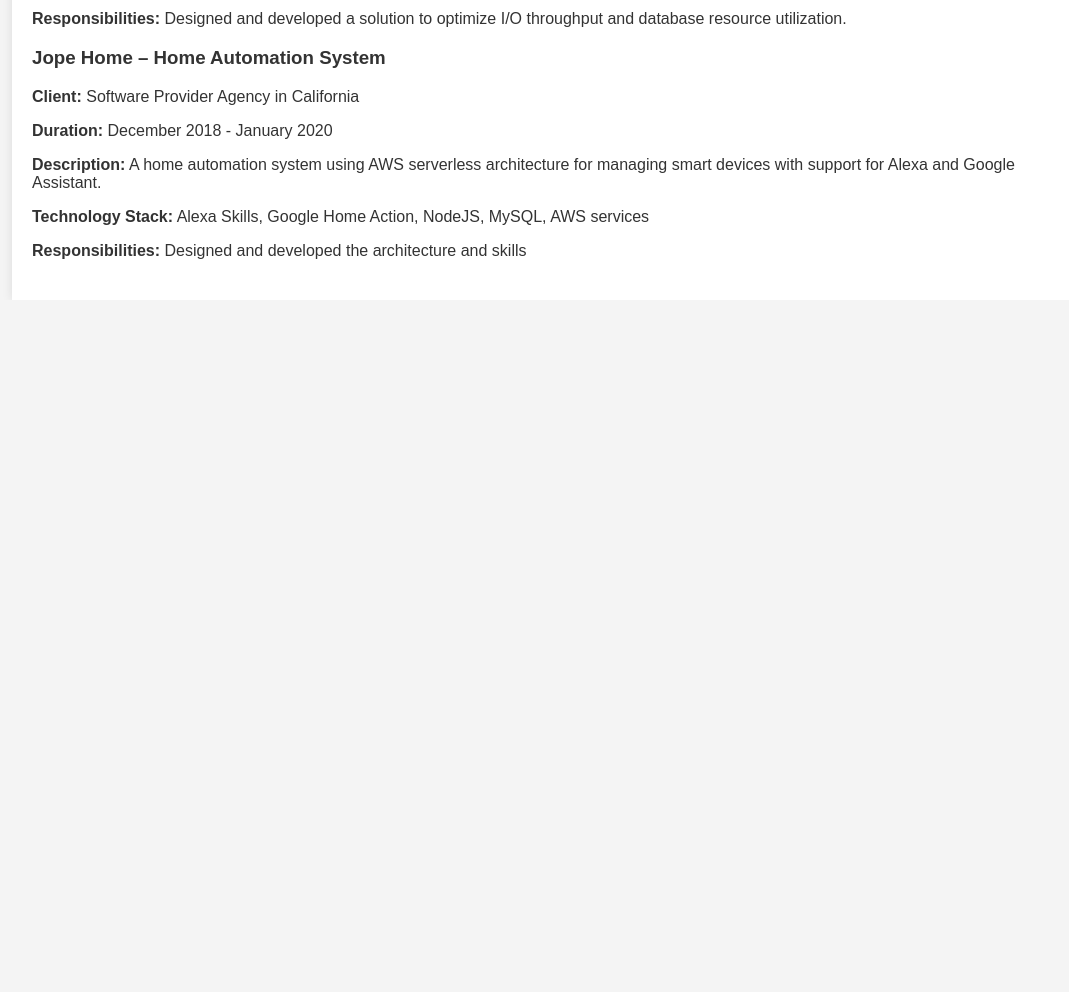
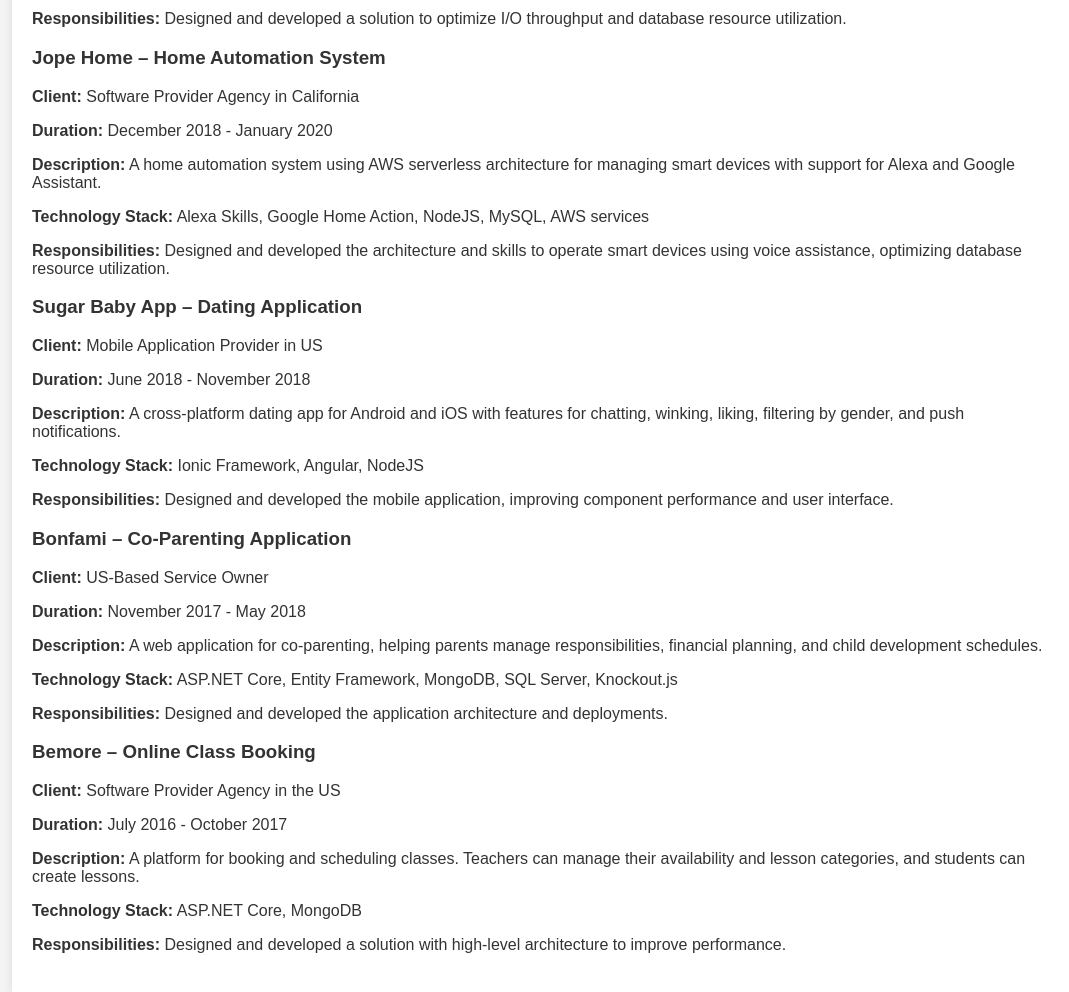
Before and after one commit to Sachin1612/resume, a plain HTML site: page index.html in a window 1280 px wide. Shown: the part 2227-3219 px from the top of the page, without its empty margins (96-1165 px from the left). Before the commit the page ends 2527 px from the top, so only its background shows below. Drawn offline with Linux system fonts and the light colour scheme.

Commit message:
Update index.html

```diff
--- a/index.html
+++ b/index.html
@@ -139,7 +139,31 @@
                     <p><strong>Duration:</strong> December 2018 - January 2020</p>
                     <p><strong>Description:</strong> A home automation system using AWS serverless architecture for managing smart devices with support for Alexa and Google Assistant.</p>
                     <p><strong>Technology Stack:</strong> Alexa Skills, Google Home Action, NodeJS, MySQL, AWS services</p>
-                    <p><strong>Responsibilities:</strong> Designed and developed the architecture and skills
+                    <p><strong>Responsibilities:</strong> Designed and developed the architecture and skills to operate smart devices using voice assistance, optimizing database resource utilization.</p>
+                </li>
+                <li>
+                    <h3>Sugar Baby App – Dating Application</h3>
+                    <p><strong>Client:</strong> Mobile Application Provider in US</p>
+                    <p><strong>Duration:</strong> June 2018 - November 2018</p>
+                    <p><strong>Description:</strong> A cross-platform dating app for Android and iOS with features for chatting, winking, liking, filtering by gender, and push notifications.</p>
+                    <p><strong>Technology Stack:</strong> Ionic Framework, Angular, NodeJS</p>
+                    <p><strong>Responsibilities:</strong> Designed and developed the mobile application, improving component performance and user interface.</p>
+                </li>
+                <li>
+                    <h3>Bonfami – Co-Parenting Application</h3>
+                    <p><strong>Client:</strong> US-Based Service Owner</p>
+                    <p><strong>Duration:</strong> November 2017 - May 2018</p>
+                    <p><strong>Description:</strong> A web application for co-parenting, helping parents manage responsibilities, financial planning, and child development schedules.</p>
+                    <p><strong>Technology Stack:</strong> ASP.NET Core, Entity Framework, MongoDB, SQL Server, Knockout.js</p>
+                    <p><strong>Responsibilities:</strong> Designed and developed the application architecture and deployments.</p>
+                </li>
+                <li>
+                    <h3>Bemore – Online Class Booking</h3>
+                    <p><strong>Client:</strong> Software Provider Agency in the US</p>
+                    <p><strong>Duration:</strong> July 2016 - October 2017</p>
+                    <p><strong>Description:</strong> A platform for booking and scheduling classes. Teachers can manage their availability and lesson categories, and students can create lessons.</p>
+                    <p><strong>Technology Stack:</strong> ASP.NET Core, MongoDB</p>
+                    <p><strong>Responsibilities:</strong> Designed and developed a solution with high-level architecture to improve performance.</p>
                 </li>
             </ul>
         </div>
```
